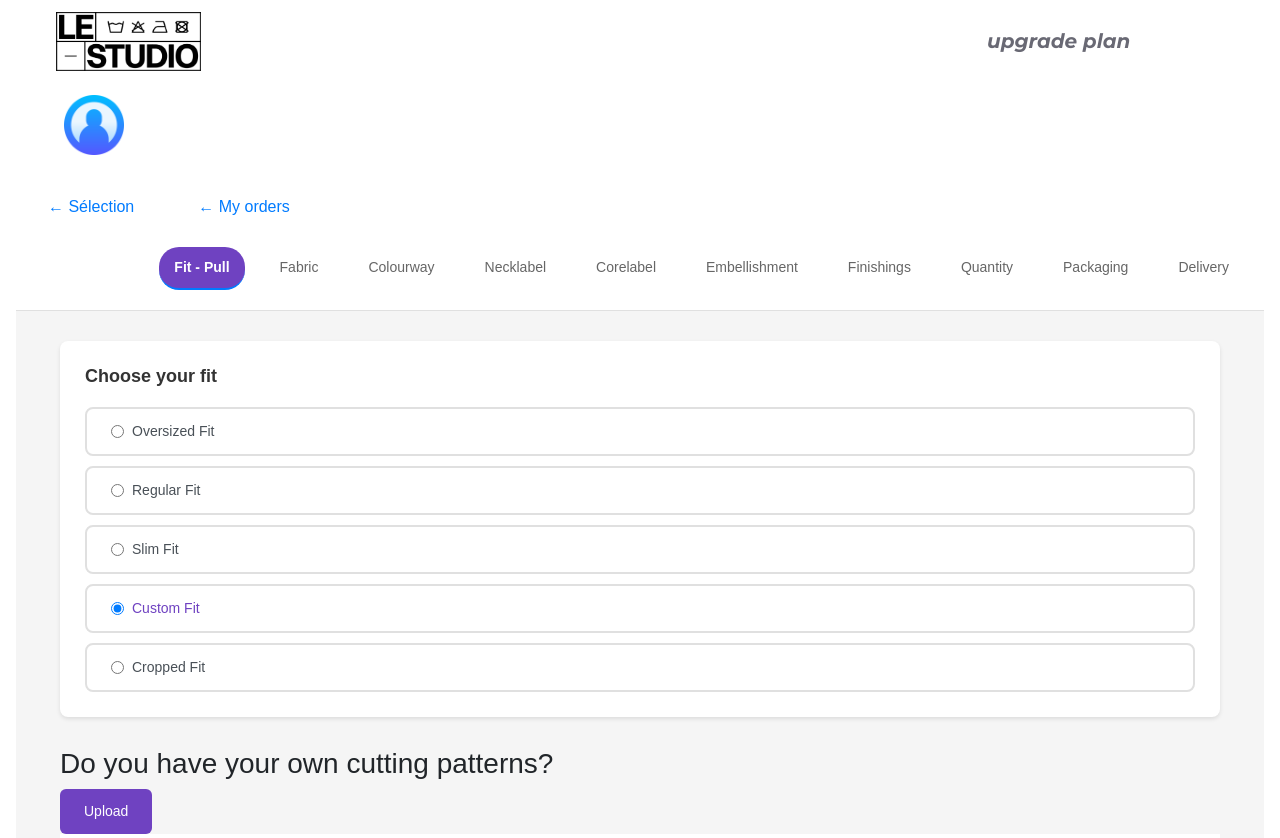
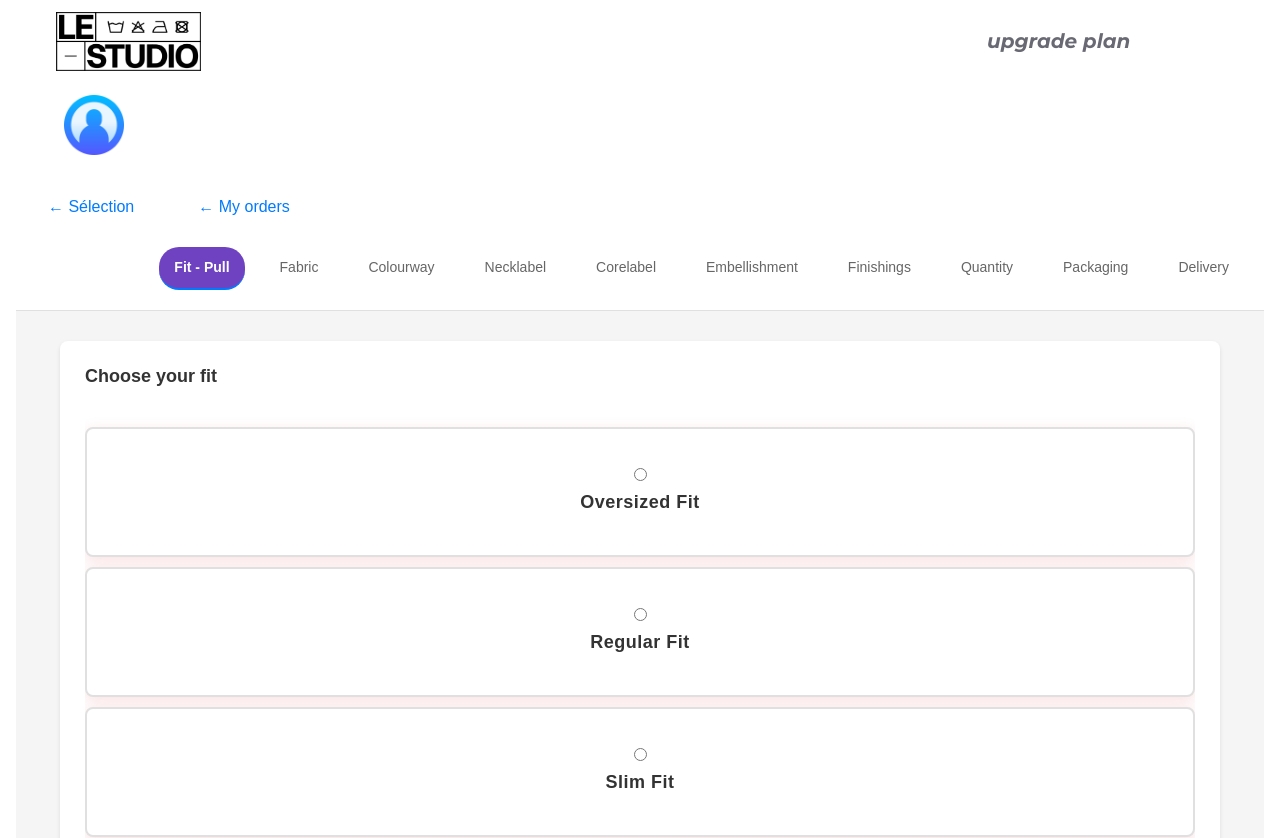
Before and after one commit to prodige93/pr--production-juzely, a React (Create React App) app: page /pull-design in a window 1280 px wide. Shown: the top 838 px of the page. Built offline with nearby package versions, Linux system fonts and the light colour scheme.

Commit message:
feat(tshirt-design): add carousel navigation for fit options
Implement sliding carousel for fit selection with navigation buttons and indicators
Improve styling of fit options with hover and selected states
Add smooth transitions and visual feedback for better UX

```diff
--- a/src/components/tshirt-design/tshirt-design.css
+++ b/src/components/tshirt-design/tshirt-design.css
@@ -62,11 +62,13 @@
 }
 
 .fit-selection {
+  margin: 0 auto 30px auto;
+  padding: 25px;
   background: white;
-  padding: 25px;
-  border-radius: 8px;
-  margin-bottom: 30px;
-  box-shadow: 0 2px 4px rgba(0,0,0,0.1);
+  border-radius: 12px;
+  box-shadow: 0 2px 10px rgba(0,0,0,0.1);
+  max-width: 1200px;
+  width: 100%;
 }
 
 .fit-selection h3 {
@@ -76,35 +78,167 @@
 }
 
 .fit-options {
+  position: relative;
+  overflow: hidden;
+  width: 100%;
+  padding: 20px 0;
+}
+
+.fit-options-container {
   display: flex;
-  flex-wrap: wrap;
-  gap: 15px;
+  transition: transform 0.5s cubic-bezier(0.25, 0.46, 0.45, 0.94);
+  gap: 20px;
+  padding: 0 30px;
+  align-items: center;
 }
 
 .fit-option {
   display: flex;
+  flex-direction: column;
   align-items: center;
-  gap: 8px;
+  justify-content: center;
+  min-width: 180px;
+  height: 130px;
   cursor: pointer;
-  padding: 10px 15px;
-  border: 1px solid #ddd;
-  border-radius: 6px;
+  padding: 20px;
+  border: 2px solid #dc3545;
+  border-radius: 15px;
+  transition: all 0.4s cubic-bezier(0.25, 0.46, 0.45, 0.94);
+  background: linear-gradient(135deg, #ffffff 0%, #f8f9fa 100%);
+  box-shadow: 0 4px 15px rgba(220, 53, 69, 0.15);
+  position: relative;
+  flex-shrink: 0;
+}
+
+.fit-option:hover {
+  transform: translateY(-8px) scale(1.03);
+  border-color: #c82333;
+  box-shadow: 0 12px 35px rgba(220, 53, 69, 0.25);
+}
+
+.fit-option.selected {
+  border-color: #dc3545;
+  background: linear-gradient(135deg, #dc3545 0%, #c82333 100%);
+  color: white;
+  transform: translateY(-5px) scale(1.08);
+  box-shadow: 0 15px 40px rgba(220, 53, 69, 0.35);
+}
+
+.fit-option.selected .fit-label {
+  color: white;
+  font-weight: 700;
+}
+
+.fit-icon {
+  width: 45px;
+  height: 45px;
+  border-radius: 50%;
+  background: linear-gradient(135deg, #dc3545 0%, #c82333 100%);
+  margin-bottom: 12px;
+  position: relative;
+  transition: all 0.4s ease;
+  display: flex;
+  align-items: center;
+  justify-content: center;
+}
+
+.fit-option.selected .fit-icon {
+  background: white;
+  box-shadow: 0 4px 15px rgba(255, 255, 255, 0.3);
+}
+
+.fit-icon::before {
+  content: '';
+  width: 24px;
+  height: 24px;
+  background: white;
+  border-radius: 4px;
   transition: all 0.3s ease;
 }
 
-.fit-option:hover {
-  border-color: #6c757d;
-  background-color: #f8f9fa;
+.fit-option.selected .fit-icon::before {
+  background: #dc3545;
 }
 
-.fit-option input[type="radio"] {
-  margin: 0;
+.fit-label {
+  font-size: 18px;
+  color: #333;
+  font-weight: 600;
+  text-align: center;
+  transition: all 0.3s ease;
+  letter-spacing: 0.5px;
 }
 
-.fit-option input[type="radio"]:checked + .fit-label {
-  color: #007bff;
-  font-weight: 500;
+.slide-controls {
+  display: flex;
+  justify-content: center;
+  align-items: center;
+  gap: 30px;
+  margin: 20px auto;
+  padding: 15px;
+  width: 100%;
+  max-width: 400px;
 }
+
+.slide-button {
+  background: linear-gradient(135deg, #dc3545 0%, #c82333 100%);
+  color: white;
+  border: none;
+  border-radius: 50%;
+  width: 45px;
+  height: 45px;
+  cursor: pointer;
+  display: flex;
+  align-items: center;
+  justify-content: center;
+  font-size: 18px;
+  font-weight: bold;
+  transition: all 0.3s cubic-bezier(0.25, 0.46, 0.45, 0.94);
+  box-shadow: 0 4px 15px rgba(220, 53, 69, 0.3);
+}
+
+.slide-button:hover:not(:disabled) {
+  transform: scale(1.15);
+  box-shadow: 0 8px 25px rgba(220, 53, 69, 0.4);
+}
+
+.slide-button:disabled {
+  background: linear-gradient(135deg, #6c757d 0%, #5a6268 100%);
+  cursor: not-allowed;
+  transform: none;
+  box-shadow: 0 3px 10px rgba(108, 117, 125, 0.2);
+}
+
+.slide-indicators {
+  display: flex;
+  gap: 15px;
+  justify-content: center;
+  align-items: center;
+}
+
+.slide-indicator {
+  width: 10px;
+  height: 10px;
+  border-radius: 50%;
+  background: #dee2e6;
+  cursor: pointer;
+  transition: all 0.3s cubic-bezier(0.25, 0.46, 0.45, 0.94);
+  border: 2px solid transparent;
+}
+
+.slide-indicator:hover {
+  background: #adb5bd;
+  transform: scale(1.3);
+}
+
+.slide-indicator.active {
+  background: #dc3545;
+  border-color: #c82333;
+  transform: scale(1.4);
+  box-shadow: 0 3px 12px rgba(220, 53, 69, 0.4);
+}
+
+
 
 .image-upload-section {
   background: white;
--- a/src/components/tshirt-design/tshirt-design.js
+++ b/src/components/tshirt-design/tshirt-design.js
@@ -20,6 +20,7 @@
   const [imagePreview, setImagePreview] = useState(null);
   const [selectionId, setSelectionId] = useState(null);
   const [comments, setComments] = useState('');
+  const [currentSlide, setCurrentSlide] = useState(0);
   const navigate = useNavigate();
 
   const handleMyOrdersClick = () => {
@@ -201,21 +202,57 @@
         <div className="fit-selection">
           <h3>Sélectionnez le fit de votre T-Shirt</h3>
           <div className="fit-options">
-            {fitOptions.map((option) => (
-              <label key={option.id} className="fit-option">
+            <div className="fit-options-container" style={{ transform: `translateX(-${currentSlide * 220}px)` }}>
+              {fitOptions.map((option, index) => (
+                <label
+                  key={option.id}
+                  className={`fit-option ${selectedFit === option.id ? 'selected' : ''}`}
+                  onClick={() => {
+                    setSelectedFit(option.id);
+                    setIsModified(true);
+                  }}
+                >
                   <input
                     type="radio"
                     name="fit"
                     value={option.id}
                     checked={selectedFit === option.id}
-                  onChange={(e) => {
-                    setSelectedFit(e.target.value);
-                    setIsModified(true);
-                  }}
+                    onChange={() => {}}
+                    style={{ display: 'none' }}
                   />
+                  <div className="fit-icon"></div>
                   <span className="fit-label">{option.label}</span>
                 </label>
               ))}
+            </div>
+
+            <div className="slide-controls">
+              <button
+                className="slide-button"
+                onClick={() => setCurrentSlide(Math.max(0, currentSlide - 1))}
+                disabled={currentSlide === 0}
+              >
+                ←
+              </button>
+
+              <div className="slide-indicators">
+                {Array.from({ length: Math.ceil(fitOptions.length / 3) }).map((_, index) => (
+                  <div
+                    key={index}
+                    className={`slide-indicator ${currentSlide === index ? 'active' : ''}`}
+                    onClick={() => setCurrentSlide(index)}
+                  />
+                ))}
+              </div>
+
+              <button
+                className="slide-button"
+                onClick={() => setCurrentSlide(Math.min(Math.ceil(fitOptions.length / 3) - 1, currentSlide + 1))}
+                disabled={currentSlide >= Math.ceil(fitOptions.length / 3) - 1}
+              >
+                →
+              </button>
+            </div>
           </div>
         </div>
 
```
Lines whose indentation alone changed are shown as unchanged.
